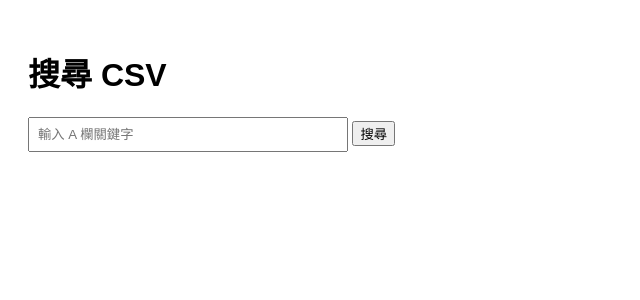
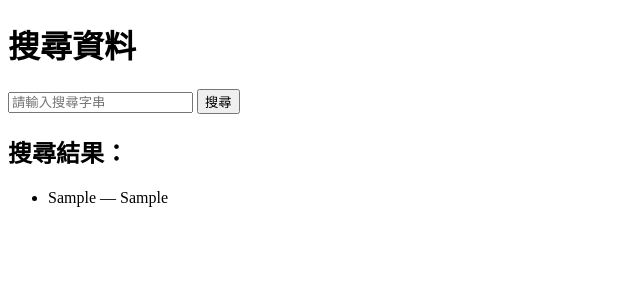
Before and after one commit to Yang-Rui-Jia/flask-search, a Flask app: template templates/index.html in a window 1280 px wide. Shown: the top 300 px of the page, without its empty margins (0-640 px from the left). Run offline with Flask 2, Linux system fonts and the light colour scheme; the template is opened without the code that fills it: most values are stand-ins (such as "Sample title", 1, 10 or a date in 2020).

Commit message:
index.html

```diff
--- a/templates/index.html
+++ b/templates/index.html
@@ -1,41 +1,25 @@
 <!DOCTYPE html>
-<html lang="zh">
+<html lang="zh-Hant">
 <head>
-    <meta charset="UTF-8">
-    <title>CSV 搜尋</title>
-    <style>
-        body { font-family: sans-serif; padding: 20px; }
-        input { width: 300px; padding: 8px; }
-        #results { margin-top: 20px; }
-        .item { margin-bottom: 10px; }
-    </style>
+    <meta charset="UTF-8" />
+    <title>搜尋頁面</title>
 </head>
 <body>
-    <h1>搜尋 CSV</h1>
-    <input type="text" id="searchInput" placeholder="輸入 A 欄關鍵字">
-    <button onclick="search()">搜尋</button>
-    <div id="results"></div>
+    <h1>搜尋資料</h1>
+    <form method="POST" action="/">
+        <input type="text" name="query" placeholder="請輸入搜尋字串" value="{{ query }}" />
+        <button type="submit">搜尋</button>
+    </form>
 
-    <script>
-        function search() {
-            const query = document.getElementById("searchInput").value;
-            fetch(`/search?q=${encodeURIComponent(query)}`)
-                .then(res => res.json())
-                .then(data => {
-                    const results = document.getElementById("results");
-                    results.innerHTML = "";
-                    if (data.length === 0) {
-                        results.innerHTML = "<p>沒有找到結果</p>";
-                        return;
-                    }
-                    data.forEach(item => {
-                        const div = document.createElement("div");
-                        div.className = "item";
-                        div.innerHTML = `<strong>${item.A}</strong>: ${item.B}`;
-                        results.appendChild(div);
-                    });
-                });
-        }
-    </script>
+    {% if results %}
+    <h2>搜尋結果：</h2>
+    <ul>
+        {% for row in results %}
+        <li>{{ row['A'] }} — {{ row['B'] }}</li>
+        {% endfor %}
+    </ul>
+    {% elif query %}
+    <p>找不到相關資料</p>
+    {% endif %}
 </body>
 </html>
```
